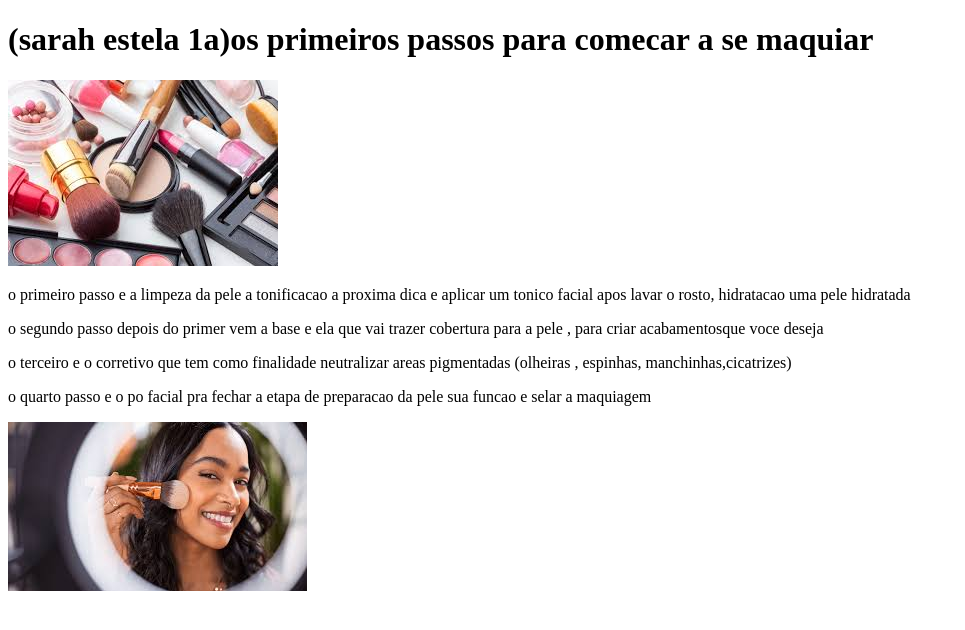
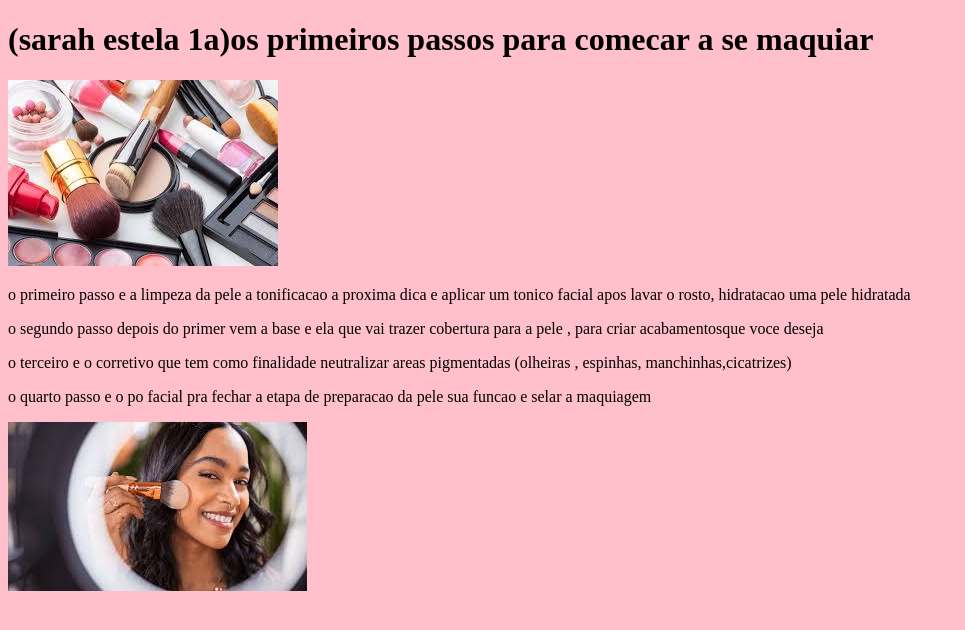
Before and after one commit to estela321/provasarahfonseca, a plain HTML site: page index.html in a window 1280 px wide. Shown: the whole page, without its empty margins (0-965 px from the left). Drawn offline with Linux system fonts and the light colour scheme.

Commit message:
Update style.css

```diff
--- a/style.css
+++ b/style.css
@@ -1,3 +1,3 @@
  body {
-    background-color: rgb (255, 100, 185);
+    background-color: pink
  }
```
